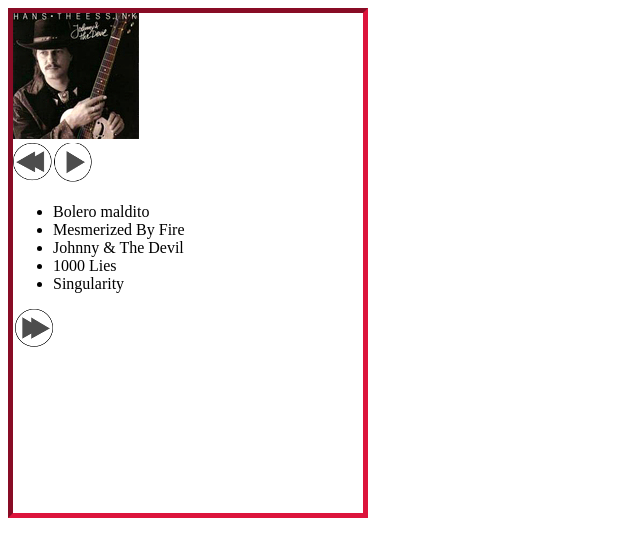
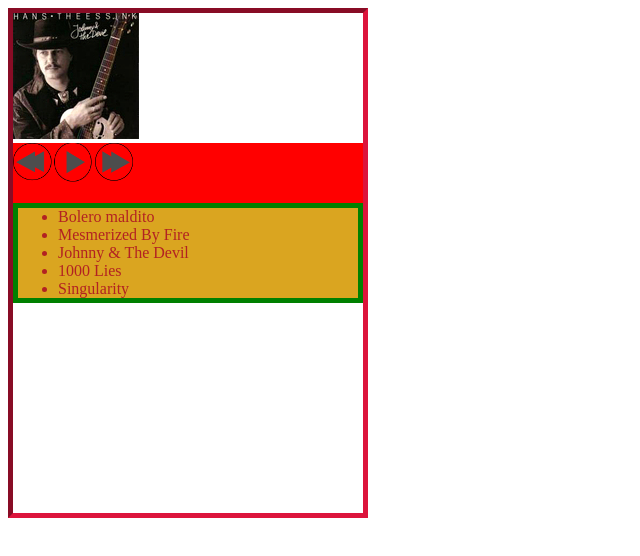
Before and after one commit to dcorns/soundplayer, a website: page index.html in a window 1280 px wide. Shown: the whole page, without its empty margins (0-640 px from the left). Drawn offline with Linux system fonts and the light colour scheme.

Commit message:
add some ugly style

```diff
--- a/index.html
+++ b/index.html
@@ -12,7 +12,8 @@
         <track id="trackInfo" kind="chapters" label="Subtitles" srclang="en" src="api/tracks/test.vtt">
         <source id="musicFile" src="api/music/Texas in July - 1000 Lies.mp3" type="audio/mpeg">
     </audio>
-    <div id="playBar"><img id="prevTrack" src="images/prevTrack.png"><img id="playTrack" src="images/playTrack.png"><img id="pauseTrack" src="images/pauseTrack.png"><ul id="playList"></ul><label id="lblDuration"></label><img id="nextTrack" src="images/nextTrack.png"></div>
+    <div id="playBar" class="clPlayBar"><img id="prevTrack" src="images/prevTrack.png"><img id="playTrack" class="clPlayTrack" src="images/playTrack.png"><img id="pauseTrack" src="images/pauseTrack.png"><img id="nextTrack" src="images/nextTrack.png"><ul id="playList" class="clPlayList"></ul><label id="lblDuration"></label>
+    </div>
 </div>
 <script src="player.js"></script>
 </body>
--- a/player.js
+++ b/player.js
@@ -15,6 +15,7 @@ function makeplayer() {
     ui.musicFile = document.getElementById('musicFile');
     ui.playBar = document.getElementById('playBar');
     ui.playList = document.getElementById('playList');
+    ui.playListItems = [];
 
     var controls = player.controls;
     controls.nextTrack = document.getElementById('nextTrack');
@@ -68,7 +69,7 @@ function makeplayer() {
   function populateUiPlaylist(playListIn, playListOut){
     var list = '';
     for (var i=0; i < playListIn.length; i++){
-      list = list + "<li id='ls"+i+"'>"+playListIn[i].title+"</li>"
+      list = list + "<li id='ls"+i+"' >"+playListIn[i].title+"</li>"
     }
     console.log(list);
     playListOut.innerHTML = list;
--- a/style.css
+++ b/style.css
@@ -9,3 +9,28 @@
     width: 350px;
     height: 500px;
 }
+
+.clPlayList{
+    border: 5px solid green;
+    background-color: goldenrod;
+}
+
+.clPlayBar{
+    background-color: red;
+}
+
+.clPlayTrack{
+    color:greenyellow;
+}
+
+.mouseOver{
+    background-color: tomato;
+}
+
+.mouseout{
+    background-color: transparent;
+}
+
+li{
+    color: firebrick;
+}
```
